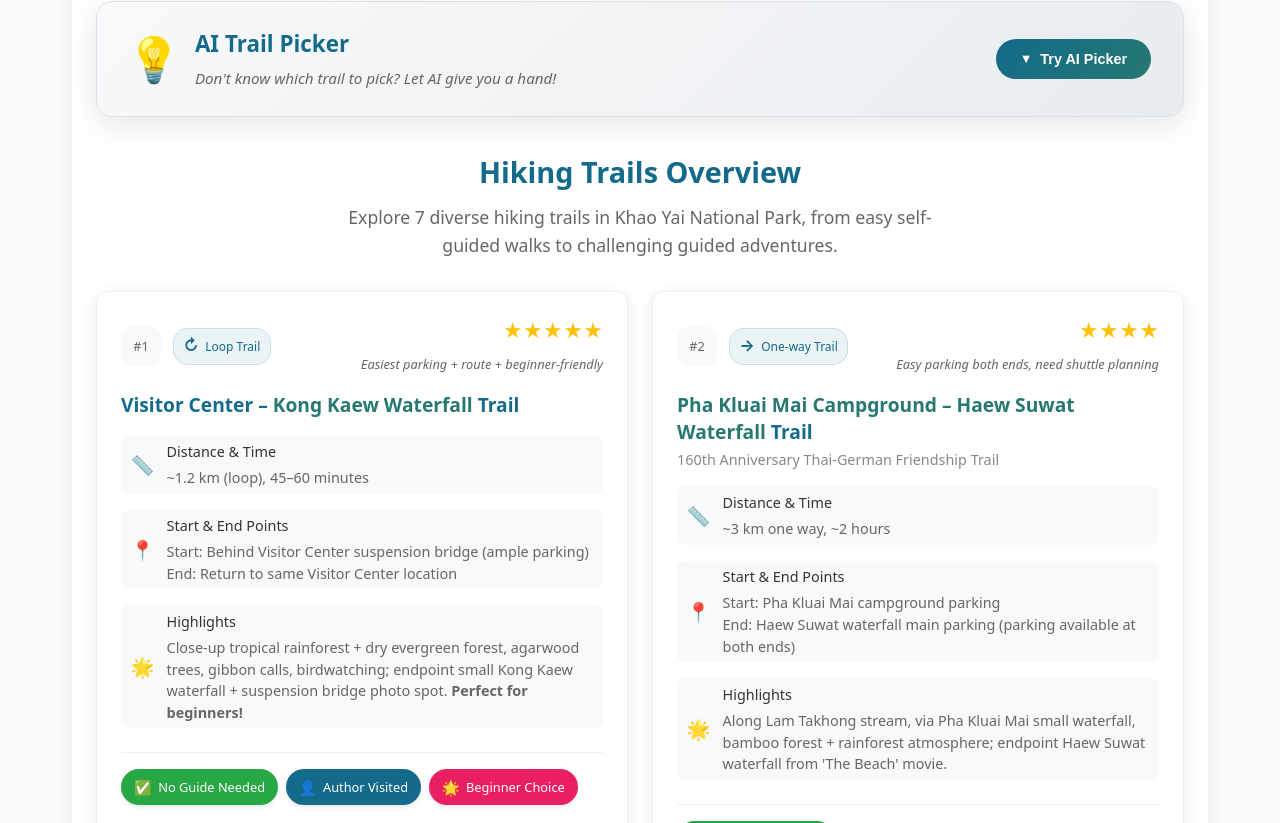
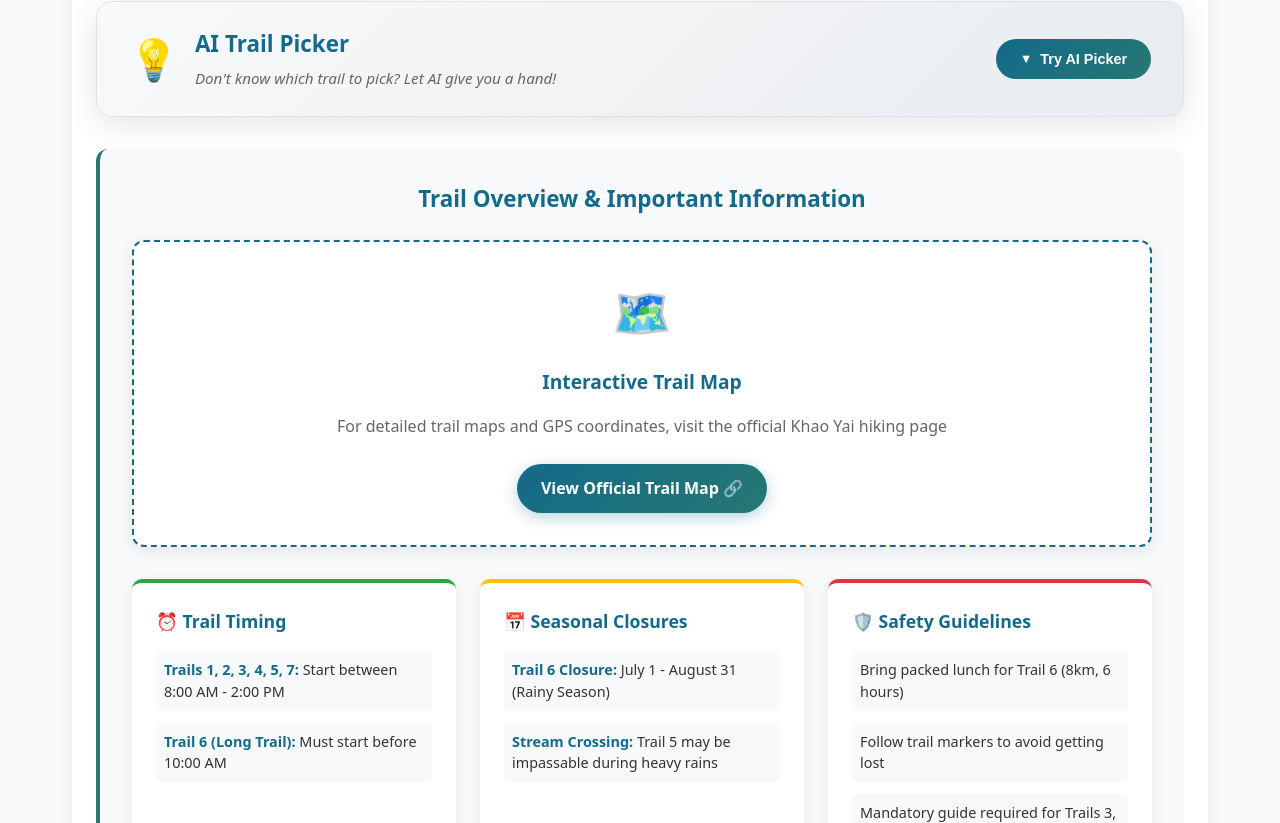
Before and after one commit to uaresoclever/non-pro-traveller, a React (Vite) app: page / in a window 1280 px wide. Shown: the part 1161-1984 px from the top of the page. Built offline with nearby package versions, Linux system fonts and the light colour scheme.

Commit message:
Fix duplicate Trail 1 display by removing redundant TrailGrid
- Removed duplicate TrailGrid component that was causing Trail 1 to appear twice
- Trail 1 now shows only once with single Beginner Choice badge
- Fixed the root cause: two TrailGrid components were being rendered on same page

```diff
--- a/src/components/TrailGuide.jsx
+++ b/src/components/TrailGuide.jsx
@@ -194,8 +194,6 @@ const TrailGuide = ({ journey, onBackClick, onTagClick, onViewAllClick }) => {
 
           {/* Trail Picker - Interactive Trail Recommendation */}
           <TrailPicker />
-
-          <TrailGrid />
 
           {/* Trail Overview Map & Important Information */}
           <div className="trail-overview-section">
```
Also changed, not shown: 3 other files (tests, documents, lock files or other folders).
